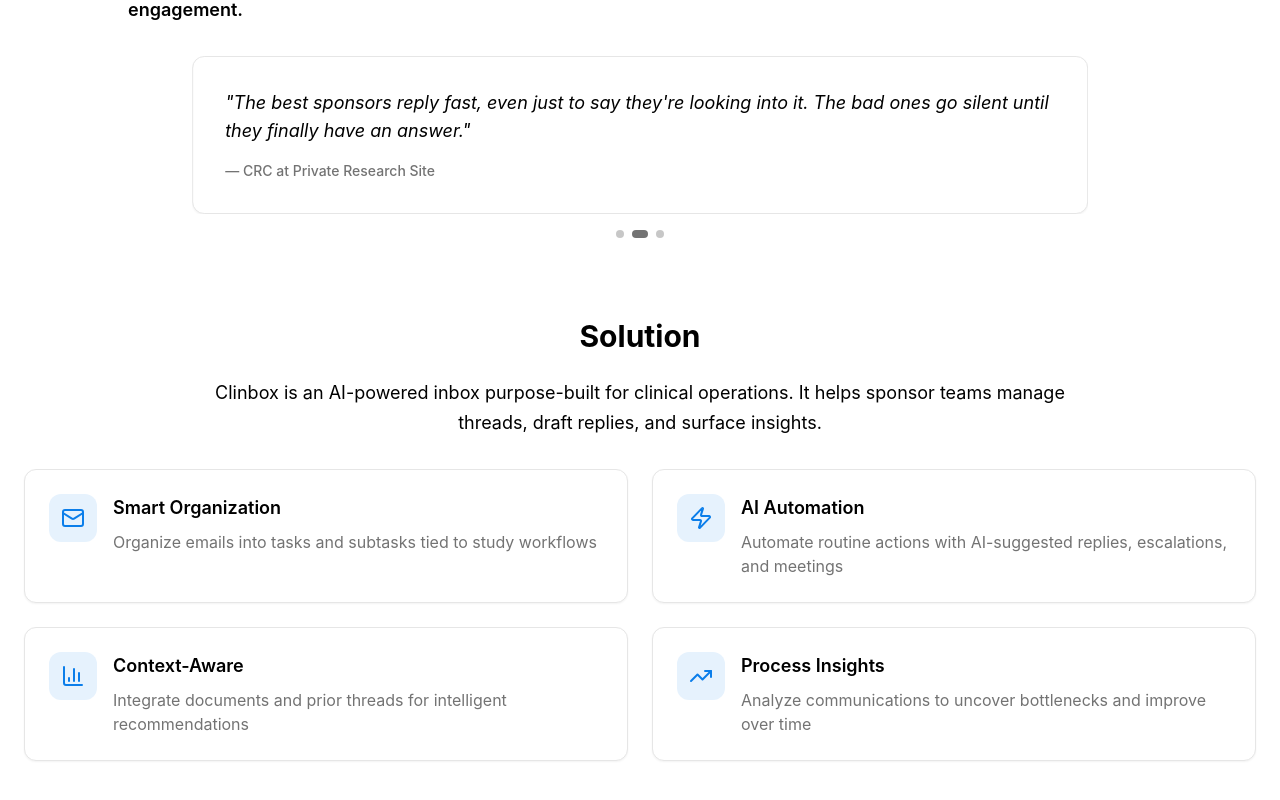
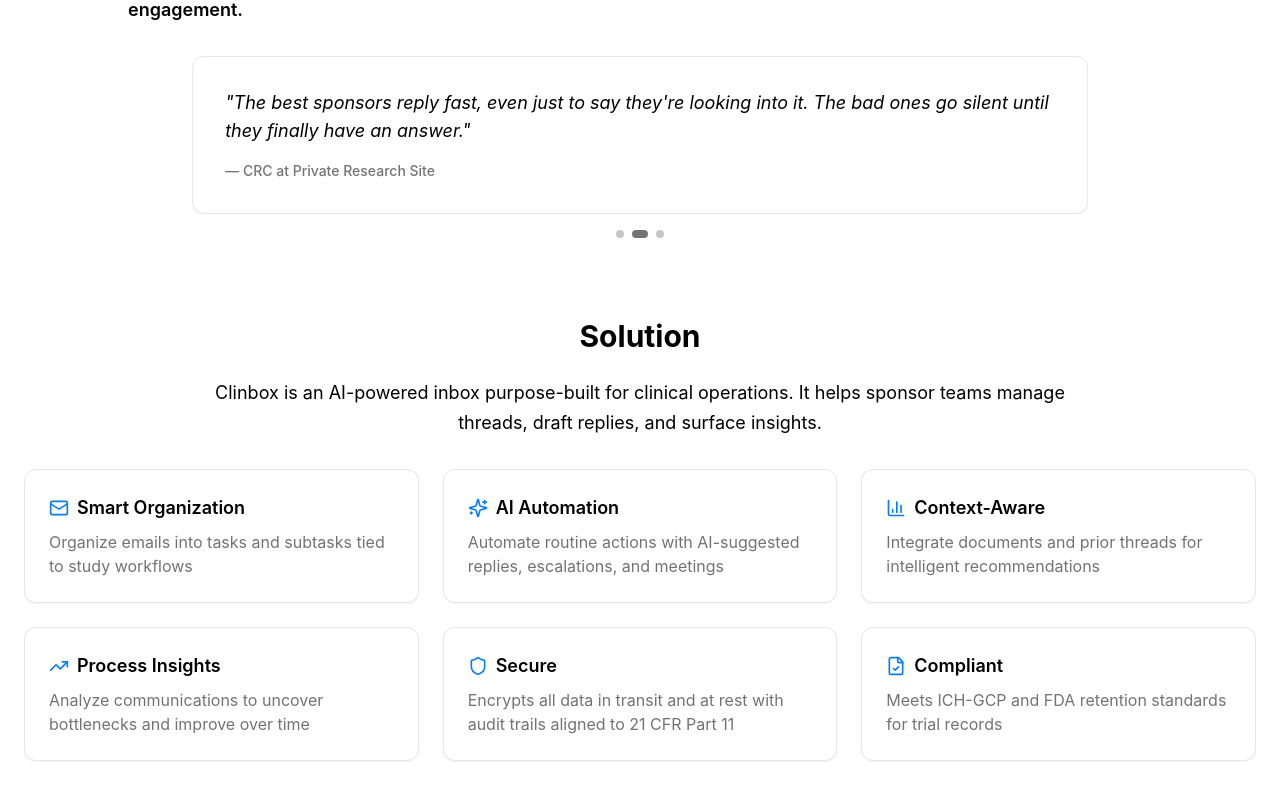
Before and after one commit to Greenwood-Technologies-Org/makora-bio-website, a React (Vite) app: page / in a window 1280 px wide. Shown: the part 1262-2062 px from the top of the page. Built offline with nearby package versions, Linux system fonts and the light colour scheme.

Commit message:
add info

```diff
--- a/src/components/ClinboxSection.tsx
+++ b/src/components/ClinboxSection.tsx
@@ -6,7 +6,7 @@ import {
   CarouselItem,
   CarouselDots,
 } from "@/components/ui/carousel";
-import { Mail, Zap, BarChart3, Clock, Users, TrendingUp } from "lucide-react";
+import { Mail, Sparkles, BarChart3, Clock, Users, TrendingUp, Shield, FileCheck } from "lucide-react";
 import Autoplay from "embla-carousel-autoplay";
 import logo from "@/assets/clinbox-logo.png";
 
@@ -70,7 +70,7 @@ const ClinboxSection = () => {
       description: "Organize emails into tasks and subtasks tied to study workflows",
     },
     {
-      icon: Zap,
+      icon: Sparkles,
       title: "AI Automation",
       description: "Automate routine actions with AI-suggested replies, escalations, and meetings",
     },
@@ -83,6 +83,16 @@ const ClinboxSection = () => {
       icon: TrendingUp,
       title: "Process Insights",
       description: "Analyze communications to uncover bottlenecks and improve over time",
+    },
+    {
+      icon: Shield,
+      title: "Secure",
+      description: "Encrypts all data in transit and at rest with audit trails aligned to 21 CFR Part 11",
+    },
+    {
+      icon: FileCheck,
+      title: "Compliant",
+      description: "Meets ICH-GCP and FDA retention standards for trial records",
     },
   ];
 
@@ -109,7 +119,7 @@ const ClinboxSection = () => {
           <div className="max-w-5xl mx-auto mb-8">
             <p className="text-lg text-foreground leading-relaxed mb-6">
               Clinical operations staff spend 2+ hours per day on email,
-              digging through files like strategy docs, SOPs, and vendor systems to answer routine questions.
+              digging through internal files, external documents, and vendor systems to answer routine questions.
               Response times average 2 days, and every redirect adds another
               2 days. Complex threads, like contract negotiation and query resolution, can drag on for 2+ weeks.
             </p>
@@ -160,23 +170,19 @@ const ClinboxSection = () => {
             </p>
           </div>
 
-          <div className="grid grid-cols-1 md:grid-cols-2 gap-6">
+          <div className="grid grid-cols-1 md:grid-cols-3 gap-6">
             {features.map((feature, index) => {
               const Icon = feature.icon;
               return (
                 <Card key={index} className="bg-card border-border hover:border-primary/50 transition-colors">
                   <CardContent className="p-6">
-                    <div className="flex items-start gap-4">
-                      <div className="p-3 bg-primary/10 rounded-lg">
-                        <Icon className="h-6 w-6 text-primary" />
-                      </div>
-                      <div>
-                        <h4 className="text-lg font-semibold text-foreground mb-2">
-                          {feature.title}
-                        </h4>
-                        <p className="text-muted-foreground">{feature.description}</p>
-                      </div>
+                    <div className="flex items-center gap-2 mb-2">
+                      <Icon className="h-5 w-5 text-primary flex-shrink-0" />
+                      <h4 className="text-lg font-semibold text-foreground">
+                        {feature.title}
+                      </h4>
                     </div>
+                    <p className="text-muted-foreground">{feature.description}</p>
                   </CardContent>
                 </Card>
               );
--- a/src/components/HeroSection.tsx
+++ b/src/components/HeroSection.tsx
@@ -7,7 +7,7 @@ const HeroSection = () => {
 
   const questions = [
     "What if your trials ran 30% faster?",
-    "What if your team could save 20+ hours a week?",
+    "What if each teammate could save 20+ hours a week?",
     "What if data moved seamlessly between email, source, and vendor portals?",
   ];
 
```
